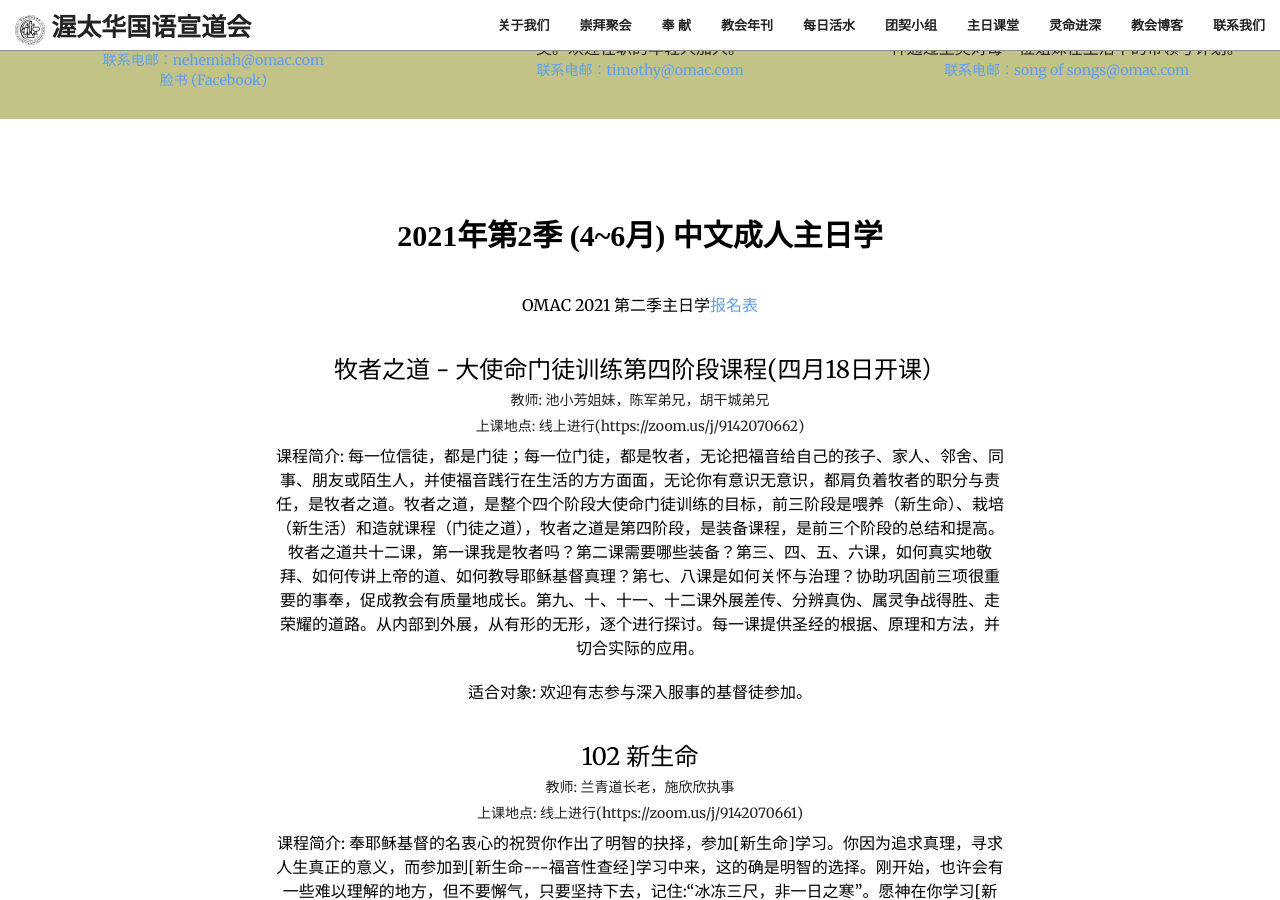
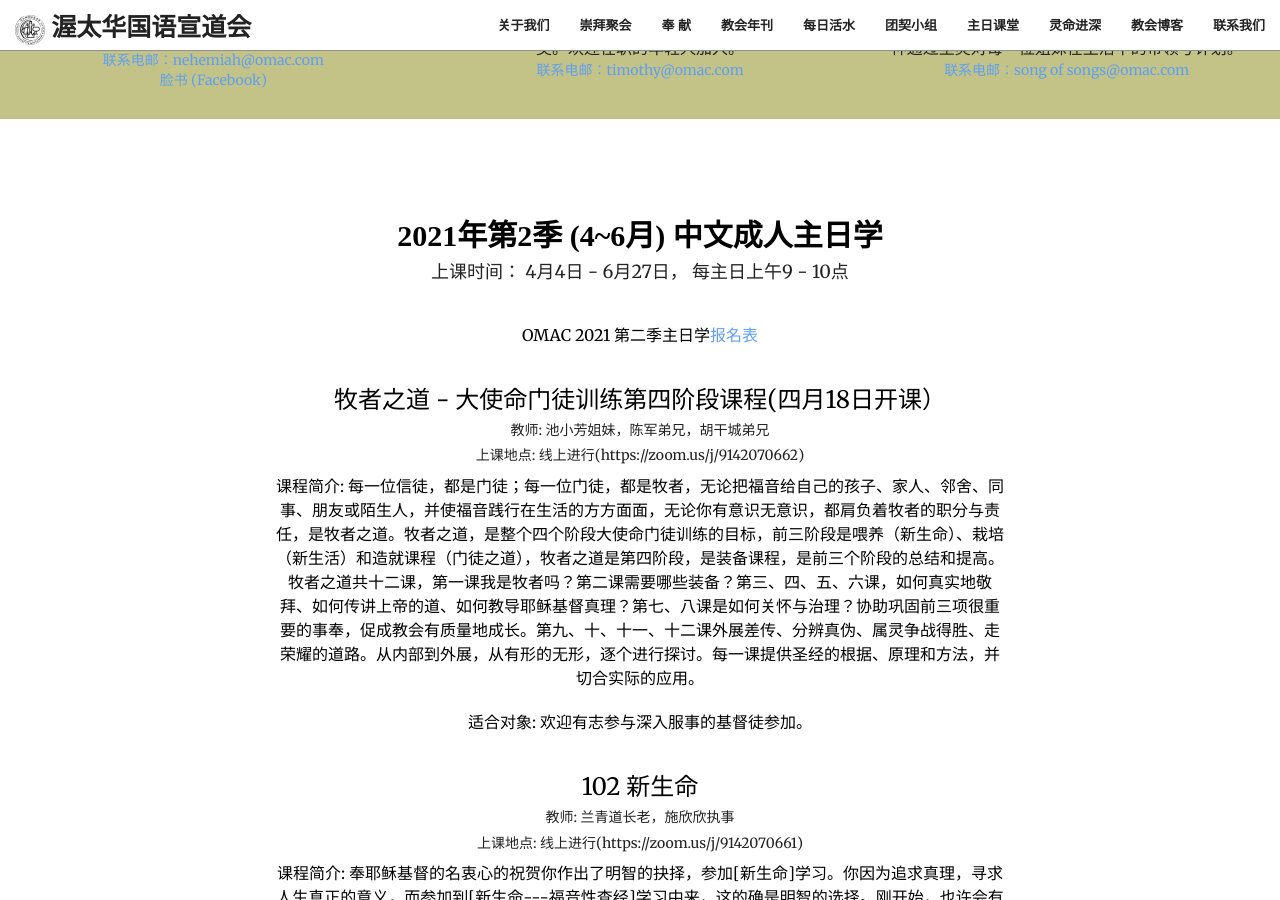
Before and after one commit to JonasYow/ottawaomac, a Jekyll site: the page built from index.html, in a window 1280 px wide and 900 px high, scrolled down 6426 px. Built offline with Jekyll 4.4.1, drawn with Linux system fonts in a browser that asks for light colours; some web fonts are replaced.

Commit message:
sunday school time

```diff
--- a/_includes/sundayschool.html
+++ b/_includes/sundayschool.html
@@ -3,6 +3,7 @@
         <div class="row">
             <div class="col-lg-12 text-center">
                 <h2 class="section-heading filtered"><strong>2021年第2季 (4~6月)  中文成人主日学</strong></h2>
+                <h4>上课时间： 4月4日 - 6月27日， 每主日上午9 - 10点</h4>
                 <hr class="primary">
                 <p>OMAC 2021 第二季主日学<a href="https://docs.google.com/forms/d/e/1FAIpQLSf69fY71UupbY5mT5pEmmz5oQ6psfN5EGUw-eZNXMejiiklhQ/viewform?embedded=true">报名表</a></p>
             </div>
```
